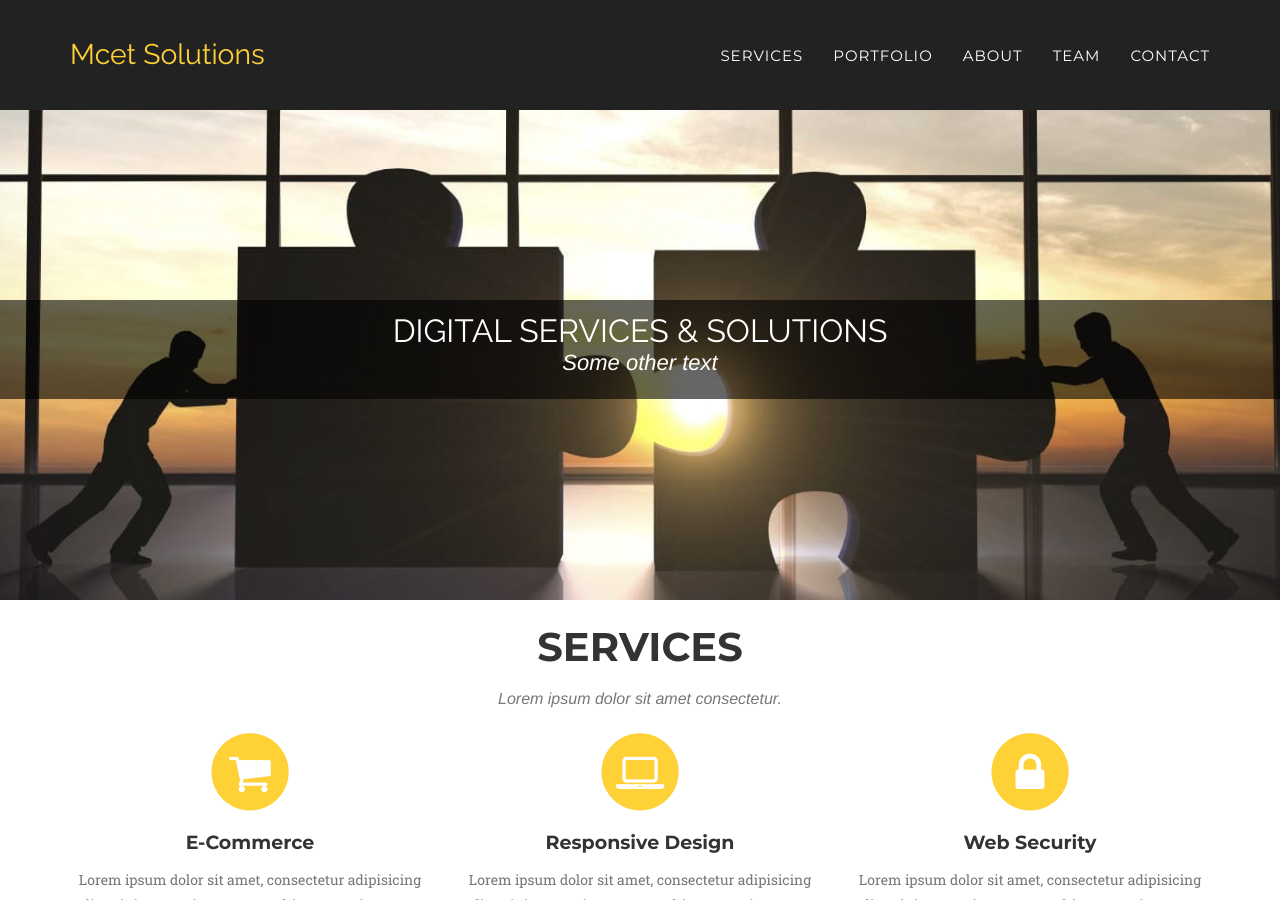
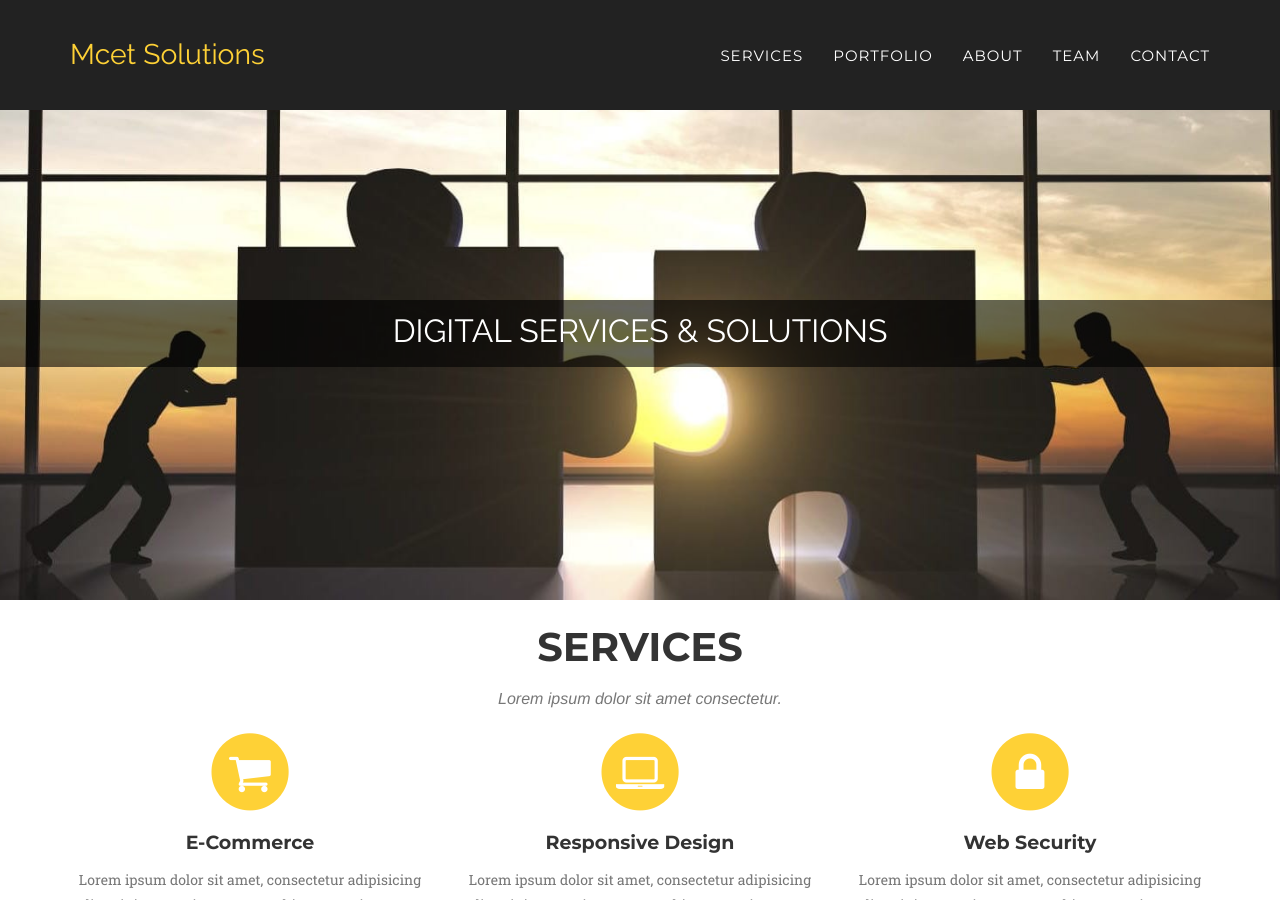
Before and after one commit to mcetsolutions/mcetsolutions.github.io, a Jekyll site: the page built from index.html, in a window 1280 px wide and 900 px high. Built offline with Jekyll 4.4.1, drawn with Linux system fonts in a browser that asks for light colours; some web fonts are replaced.

Commit message:
Update header.html

```diff
--- a/_includes/header.html
+++ b/_includes/header.html
@@ -45,7 +45,7 @@
         <div class="container">
             <div class="intro-text">
                 <div class="intro-heading">Digital Services & Solutions</div>
-                <div class="intro-lead-in">Some other text</div>
+                <!-- <div class="intro-lead-in">Some other text</div> -->
                 <!-- <a href="#services" class="page-scroll btn btn-xl">Tell Me More</a> -->
             </div>
         </div>
```
